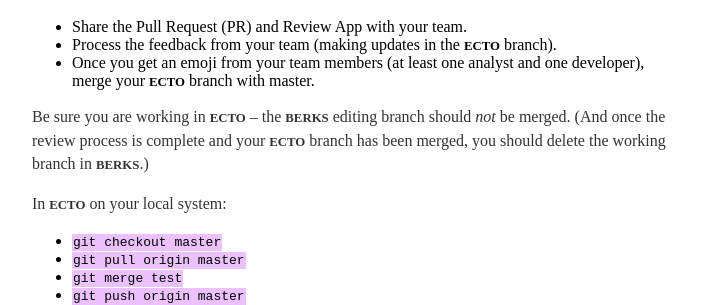
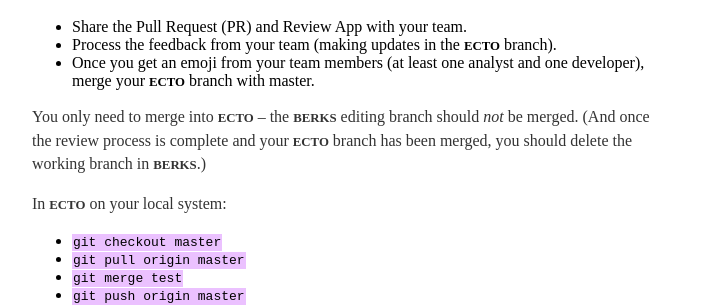
Before and after one commit to mhurty/mhurty.github.io, a Jekyll site: the page built from _posts/2016-07-13-how-to-post.md, in a window 1280 px wide. Shown: the part 1696-2001 px from the top of the page, without its empty margins (288-991 px from the left). Built offline with Jekyll 4.4.1, drawn with Linux system fonts in a browser that asks for light colours.

Commit message:
small updates 2

```diff
--- a/_posts/2016-07-13-how-to-post.md
+++ b/_posts/2016-07-13-how-to-post.md
@@ -79,7 +79,7 @@ Create the **berks** Review App using the tools on Heroku. **Process to be furth
 - Process the feedback from your team (making updates in the **ecto** branch).
 - Once you get an emoji from your team members (at least one analyst and one developer), merge your **ecto** branch with master.
 
-Be sure you are working in **ecto** -- the **berks** editing branch should *not* be merged. (And once the review process is complete and your **ecto** branch has been merged, you should delete the working branch in **berks**.)
+You only need to merge into **ecto** -- the **berks** editing branch should *not* be merged. (And once the review process is complete and your **ecto** branch has been merged, you should delete the working branch in **berks**.)
 
 In **ecto** on your local system:
 
```
